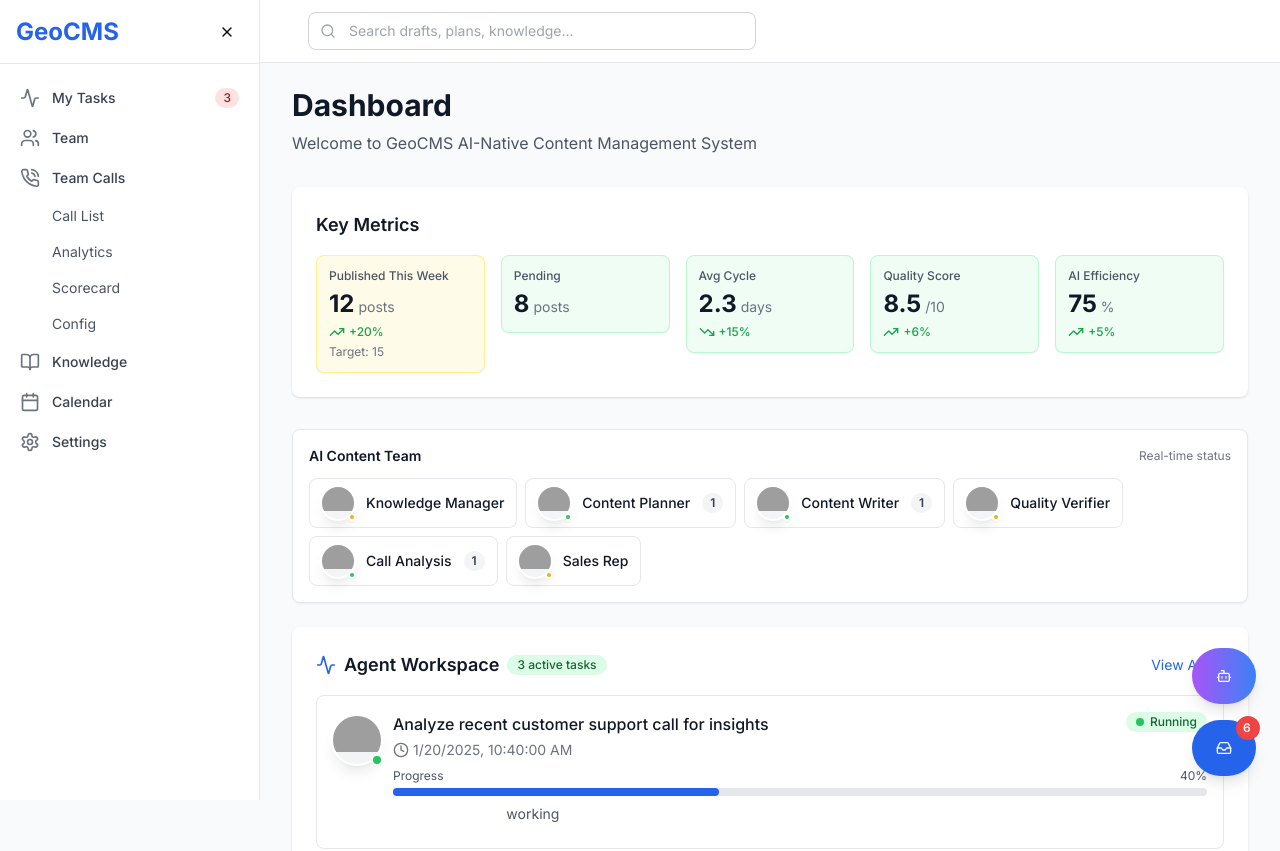
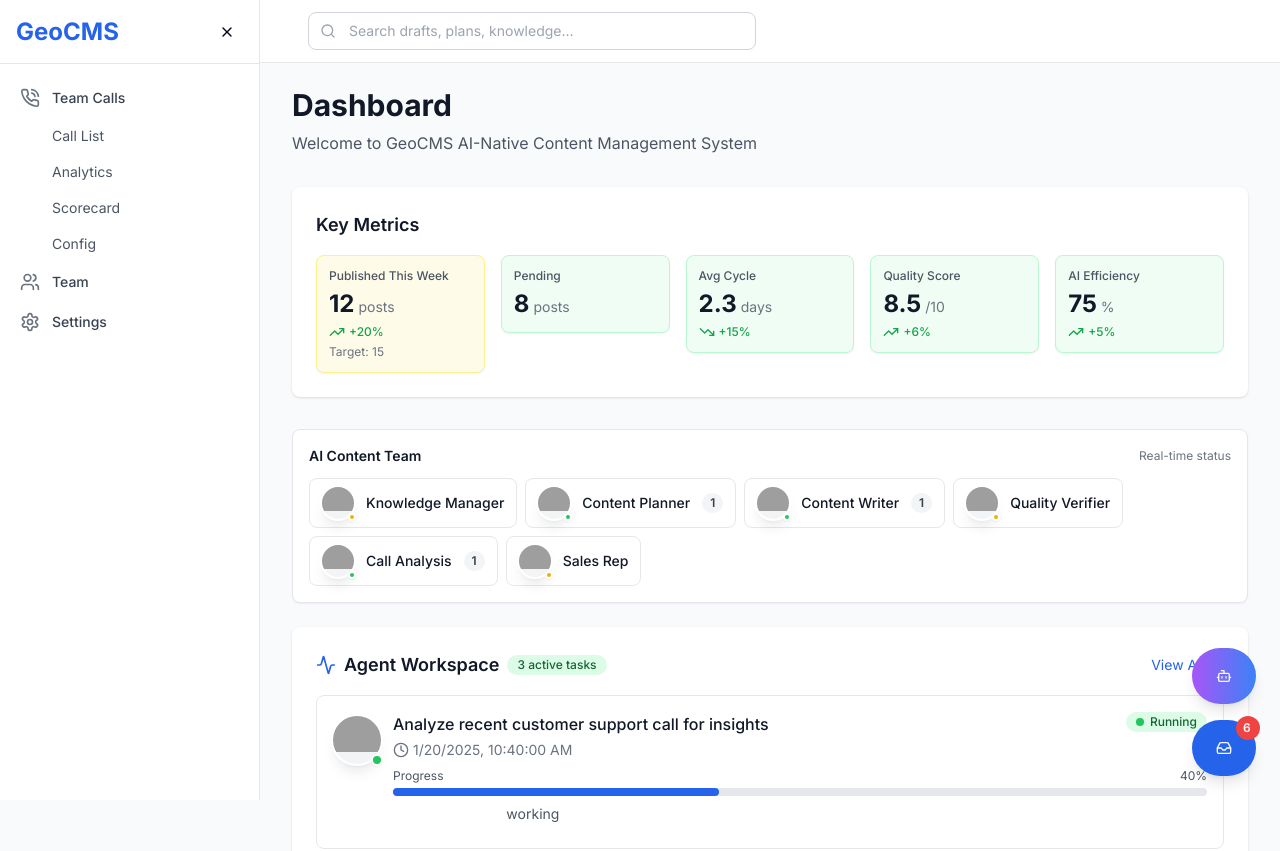
Before and after one commit to franksunye/GeoCMS, a Next.js app in the folder frontend-nextjs/: page /dashboard in a window 1280 px wide. Shown: the top 851 px of the page. Built offline with nearby package versions, Linux system fonts and the light colour scheme; grey boxes are pictures that could not be loaded.

Commit message:
调整左侧菜单栏结构：隐藏My Tasks/Knowledge/Calendar，保留Team Calls/Team/Settings三个主模块

```diff
--- a/frontend-nextjs/src/components/workspace/CollapsibleSidebar.tsx
+++ b/frontend-nextjs/src/components/workspace/CollapsibleSidebar.tsx
@@ -23,10 +23,6 @@ import { useWorkspaceStore } from '@/lib/stores/workspace-store'
 import { Button } from '@/components/ui/button'
 
 const navigation = [
-  // { name: 'Dashboard', href: '/dashboard', icon: LayoutDashboard },
-  { name: 'My Tasks', href: '/dashboard/tasks', icon: Activity, badge: true },
-  { name: 'Team', href: '/dashboard/team', icon: Users },
-
   {
     name: 'Team Calls',
     icon: PhoneCall,
@@ -37,8 +33,7 @@ const navigation = [
       { name: 'Config', href: '/dashboard/team-calls/config', icon: Settings },
     ]
   },
-  { name: 'Knowledge', href: '/dashboard/knowledge', icon: BookOpen },
-  { name: 'Calendar', href: '/dashboard/calendar', icon: Calendar },
+  { name: 'Team', href: '/dashboard/team', icon: Users },
   { name: 'Settings', href: '/dashboard/settings', icon: Settings },
 ]
 
```
